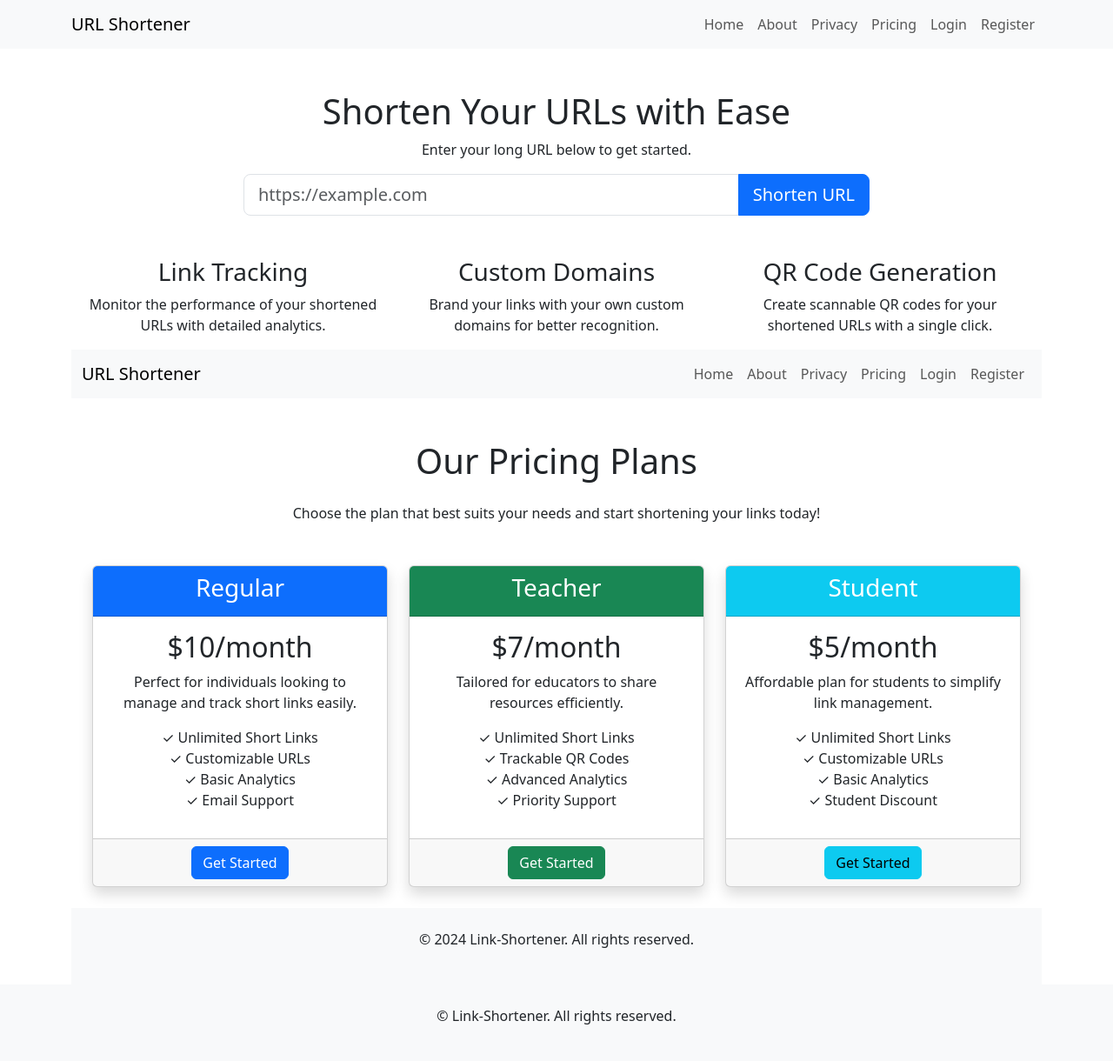
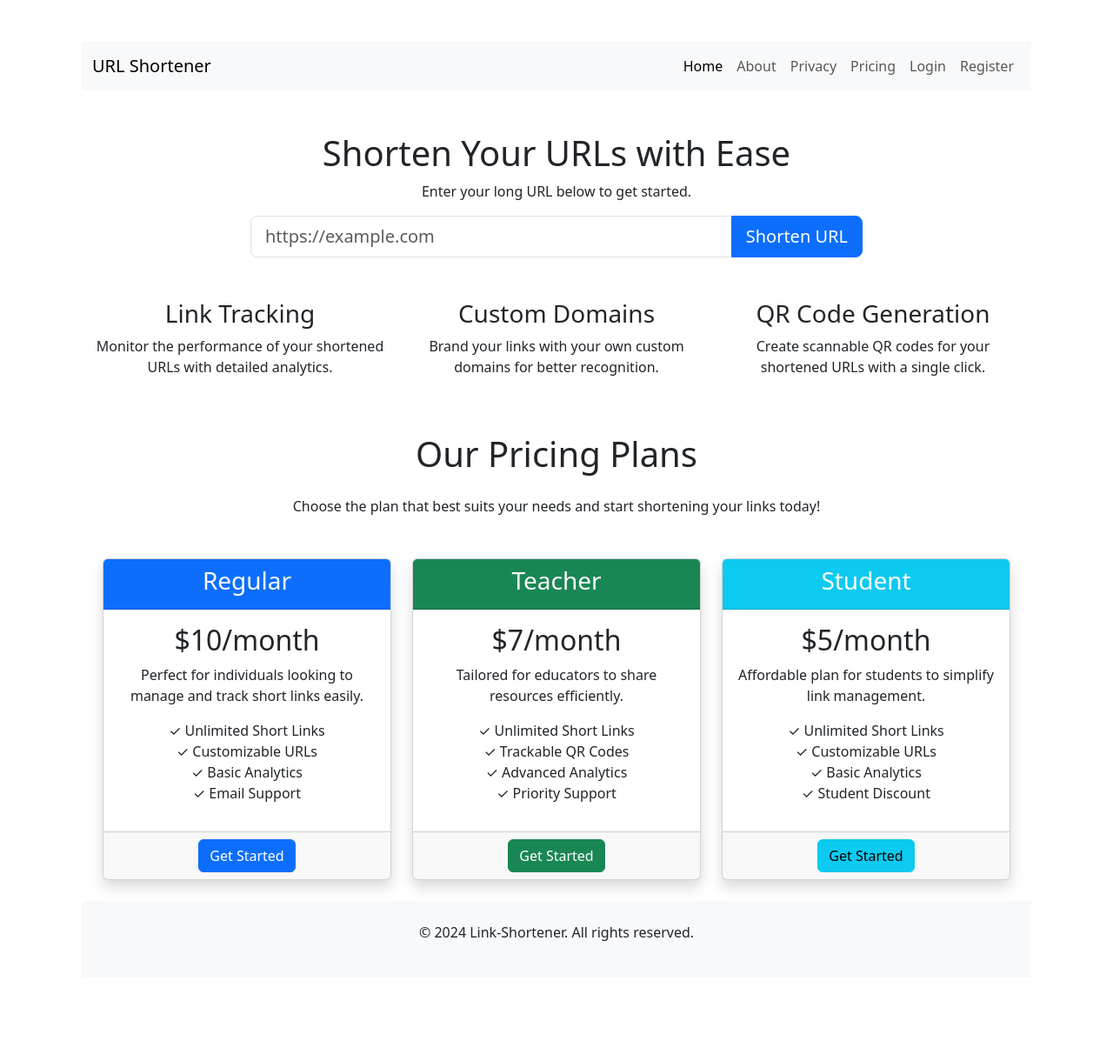
Before and after one commit to azshifat007/link-shortener, a Flask app: page / in a window 1280 px wide. Shown: the whole page at 87% size. After the commit the page ends 1082 px from the top, so only its background shows below. Run offline with Flask 3, Linux system fonts and the light colour scheme.

Commit message:
Now Navbar footer problem fixed and it won't show double time and link shorten is working

```diff
--- a/app.py
+++ b/app.py
@@ -31,7 +31,7 @@ url_mapping = {}
 @app.route('/')
 def home():
     """Home page."""
-    return render_template('index.html')
+    return render_template('index.html', title='Home', is_home=True)
 
 @app.route('/terms')
 def terms():
@@ -51,7 +51,7 @@ def about():
 @app.route('/pricing')
 def pricing():
     """Pricing page."""
-    return render_template('pricing.html')
+    return render_template('pricing.html', title='Pricing', is_home=False)
 
 @app.route('/dashboard')
 @login_required
--- /dev/null
+++ b/templates/allHtmlFiles.html
@@ -0,0 +1,20 @@
+{% extends 'base.html' %}
+
+{% block content %}
+
+<!-- Navbar -->
+ {% include 'navbar.html' %}
+ <!-- Hero Section -->
+ {% include "heroSection.html" %}
+
+ <!-- Features Section -->
+ {% include "featureSection.html" %}
+
+ <!-- Pricing Section -->
+ {% include "pricing.html" %}
+
+
+ <!-- Footer -->
+  {% include "footer.html" %}
+
+{% endblock %}
--- a/templates/base.html
+++ b/templates/base.html
@@ -3,18 +3,24 @@
 <head>
     <meta charset="UTF-8">
     <meta name="viewport" content="width=device-width, initial-scale=1.0">
-    <title>{{ title }}</title>
+    <title>{{ title or "URL Shortener" }}</title>
     <link rel="stylesheet" href="https://cdn.jsdelivr.net/npm/bootstrap@5.3.0/dist/css/bootstrap.min.css">
 </head>
 <body>
-    <!-- Include Navbar -->
-    {% include 'navbar.html' %}
+    {% if not is_home %}
+        <!-- Include Navbar -->
+        {% include 'navbar.html' %}
+    {% endif %}
 
     <div class="container mt-5">
         {% block content %}
         {% endblock %}
     </div>
-    {%include "footer.html" %}
+
+    {% if not is_home %}
+        <!-- Include Footer -->
+        {% include 'footer.html' %}
+    {% endif %}
 
     <script src="https://cdn.jsdelivr.net/npm/bootstrap@5.3.0/dist/js/bootstrap.bundle.min.js"></script>
 </body>
--- a/templates/footer.html
+++ b/templates/footer.html
@@ -1,12 +1,4 @@
-<!DOCTYPE html>
-<html lang="en">
-<head>
-    <meta charset="UTF-8">
-    <meta name="viewport" content="width=device-width, initial-scale=1.0">
-    <title>Document</title>
-    <link rel="stylesheet" href="https://cdn.jsdelivr.net/npm/bootstrap@5.3.0/dist/css/bootstrap.min.css">
-</head>
-
+<!-- footer.html -->
 <footer class="text-center mt-auto py-4 bg-light">
     <p>&copy; <span id="currentYear"></span> Link-Shortener. All rights reserved.</p>
 </footer>
@@ -15,5 +7,3 @@
     // Dynamically update the year
     document.getElementById('currentYear').textContent = new Date().getFullYear();
 </script>
-
-</html>
--- a/templates/index.html
+++ b/templates/index.html
@@ -3,38 +3,15 @@
 <head>
     <meta charset="UTF-8">
     <meta name="viewport" content="width=device-width, initial-scale=1.0">
-    <title>URL Shortener</title>
+    <title>{{ title or "URL Shortener" }}</title>
     <link rel="stylesheet" href="https://cdn.jsdelivr.net/npm/bootstrap@5.3.0/dist/css/bootstrap.min.css">
 </head>
 <body>
-    <!-- Navbar -->
-    {% include 'navbar.html' %}
 
     <div class="container mt-5">
-        <!-- <h1 class="text-center">Welcome to the URL Shortener</h1> -->
 
-        <!-- Flash Messages -->
-        <!-- {% with messages = get_flashed_messages(with_categories=true) %}
-        {% if messages %}
-            <div class="mt-3">
-                {% for category, message in messages %}
-                    <div class="alert alert-{{ category }}" role="alert">
-                        {{ message }}
-                    </div>
-                {% endfor %}
-            </div>
-        {% endif %}
-        {% endwith %} -->
-
-        <!-- URL Shortener Form -->
-
-            {% include "heroSection.html" %}
-            {% include "featureSection.html" %}
-            {% include "pricing.html" %}
-
+        {% include "allHtmlFiles.html" %}
     </div>
-    <!-- Footer -->
-    {%include "footer.html" %}
 
     <script src="https://cdn.jsdelivr.net/npm/bootstrap@5.3.0/dist/js/bootstrap.bundle.min.js"></script>
 </body>
--- a/templates/navbar.html
+++ b/templates/navbar.html
@@ -1,4 +1,3 @@
-<!-- navbar.html -->
 <nav class="navbar navbar-expand-lg navbar-light bg-light">
     <div class="container">
         <a class="navbar-brand" href="{{ url_for('home') }}">URL Shortener</a>
@@ -8,30 +7,30 @@
         <div class="collapse navbar-collapse" id="navbarNav">
             <ul class="navbar-nav ms-auto">
                 <li class="nav-item">
-                    <a class="nav-link" href="{{ url_for('home') }}">Home</a>
+                    <a class="nav-link {% if request.endpoint == 'home' %}active{% endif %}" href="{{ url_for('home') }}">Home</a>
                 </li>
                 <li class="nav-item">
-                    <a class="nav-link" href="{{ url_for('about') }}">About</a>
+                    <a class="nav-link {% if request.endpoint == 'about' %}active{% endif %}" href="{{ url_for('about') }}">About</a>
                 </li>
                 <li class="nav-item">
-                    <a class="nav-link" href="{{ url_for('privacy') }}">Privacy</a>
+                    <a class="nav-link {% if request.endpoint == 'privacy' %}active{% endif %}" href="{{ url_for('privacy') }}">Privacy</a>
                 </li>
                 <li class="nav-item">
-                    <a class="nav-link" href="{{ url_for('pricing') }}">Pricing</a>
+                    <a class="nav-link {% if request.endpoint == 'pricing' %}active{% endif %}" href="{{ url_for('pricing') }}">Pricing</a>
                 </li>
                 {% if current_user.is_authenticated %}
                 <li class="nav-item">
-                    <a class="nav-link" href="{{ url_for('dashboard') }}">Dashboard</a>
+                    <a class="nav-link {% if request.endpoint == 'dashboard' %}active{% endif %}" href="{{ url_for('dashboard') }}">Dashboard</a>
                 </li>
                 <li class="nav-item">
                     <a class="nav-link" href="{{ url_for('logout') }}">Logout</a>
                 </li>
                 {% else %}
                 <li class="nav-item">
-                    <a class="nav-link" href="{{ url_for('login') }}">Login</a>
+                    <a class="nav-link {% if request.endpoint == 'login' %}active{% endif %}" href="{{ url_for('login') }}">Login</a>
                 </li>
                 <li class="nav-item">
-                    <a class="nav-link" href="{{ url_for('register') }}">Register</a>
+                    <a class="nav-link {% if request.endpoint == 'register' %}active{% endif %}" href="{{ url_for('register') }}">Register</a>
                 </li>
                 {% endif %}
             </ul>
--- a/templates/pricing.html
+++ b/templates/pricing.html
@@ -1,6 +1,7 @@
 {% extends 'base.html' %}
 
 {% block content %}
+<!-- Pricing Section -->
 <div class="container mt-5">
     <h1 class="text-center mb-4">Our Pricing Plans</h1>
     <p class="text-center mb-5">Choose the plan that best suits your needs and start shortening your links today!</p>
@@ -74,5 +75,4 @@
         </div>
     </div>
 </div>
-
 {% endblock %}
```
